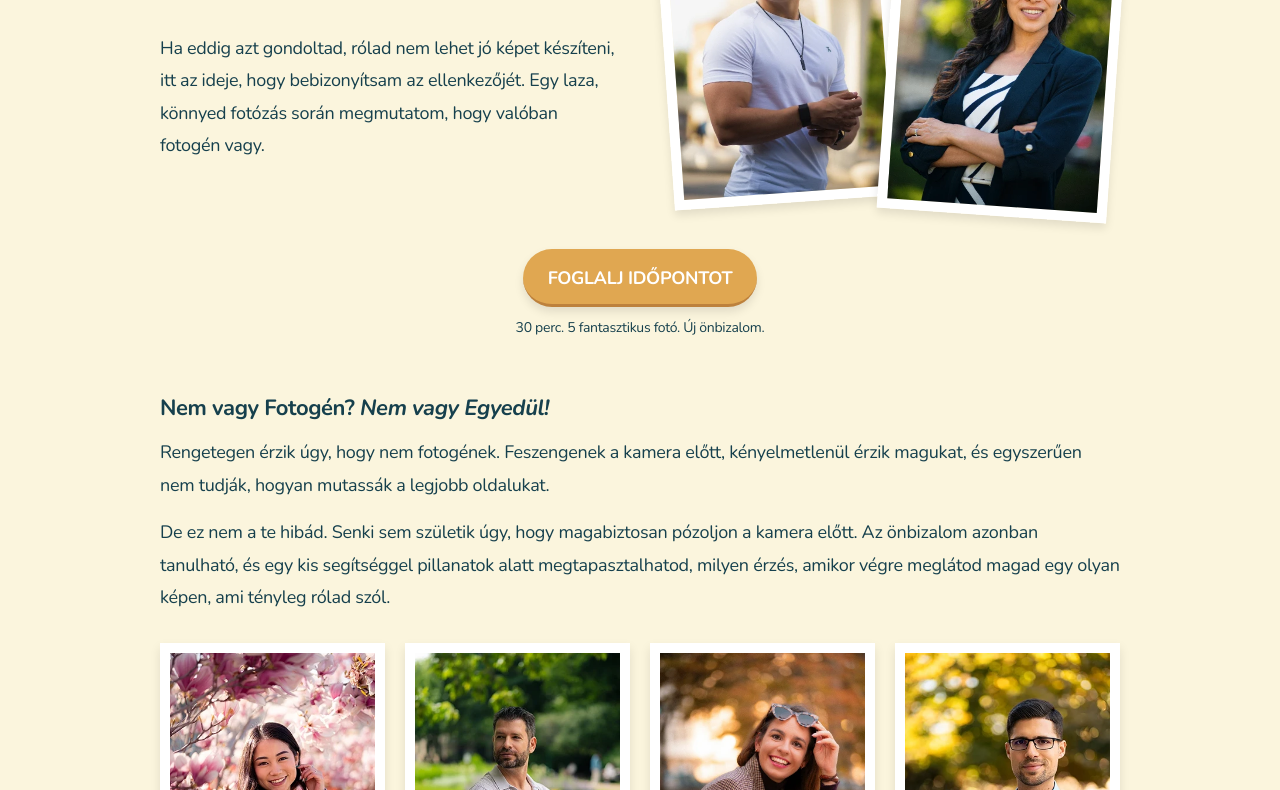
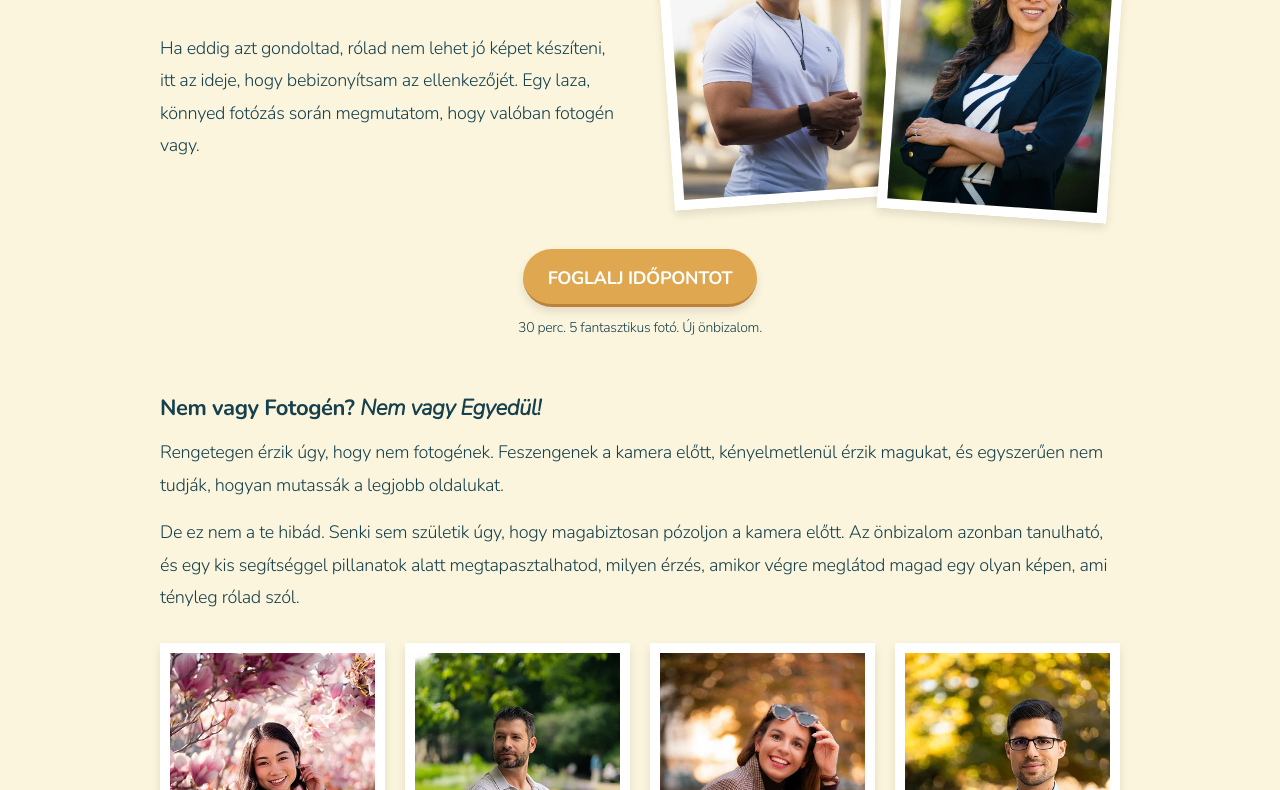
Before and after one commit to RolandSzaboDesign/MindenkiFotogen, an Eleventy site: page src/pages/home.html in a window 1280 px wide. Shown: the part 250-1040 px from the top of the page. Built offline with nearby package versions, Linux system fonts and the light colour scheme; Eleventy itself is replaced by a stand-in of ours; files that its build step writes are made by us from their sources.

Commit message:
v1.07
Hosting webfonts locally

```diff
--- a/src/_includes/base.html
+++ b/src/_includes/base.html
@@ -2,18 +2,13 @@
 <html lang="hu">
 	<head>
 		<meta charset="utf-8">
-		<title>{{ title }} | Mindenki Fotogén</title>
+		<title>{% if title %}{{ title }} | {% endif %}Mindenki Fotogén</title>
 		<meta name="viewport" content="width=device-width, initial-scale=1.0">
 		<meta http-equiv="X-UA-Compatible" content="ie=edge">
 		<meta name="description" content="{{ description | default: 'Mindenki fotogén. Egy laza, 30 perces fotózáson segítek megtalálni a legjobb oldalad, és olyan képeket készítünk, amikre büszke lehetsz.' }}">
 
 		<!-- Styles -->
 		<link rel="stylesheet" href="/assets/css/style.css">
-
-		<!-- Google Fonts -->
-		<link rel="preconnect" href="https://fonts.googleapis.com">
-		<link rel="preconnect" href="https://fonts.gstatic.com" crossorigin>
-		<link href="https://fonts.googleapis.com/css2?family=Nunito:ital,wght@0,200..1000;1,200..1000&display=swap" rel="stylesheet">
 
 		<!-- Favicons -->
 		<link rel="icon" type="image/png" href="/assets/favicons/favicon-96x96.png" sizes="96x96">
--- a/src/assets/css/style.css
+++ b/src/assets/css/style.css
@@ -41,6 +41,50 @@ textarea:not([rows]) { min-height: 10em; }
 	:root {
 		--spacing: 1.5rem;
 	}
+}
+
+
+
+/* WEBFONTS */
+
+@font-face {
+	font-display: swap;
+	font-family: 'Nunito';
+	font-style: normal;
+	font-weight: 300;
+	src: url('../webfonts/nunito-v26-latin_latin-ext-300.woff2') format('woff2');
+}
+
+@font-face {
+	font-display: swap;
+	font-family: 'Nunito';
+	font-style: italic;
+	font-weight: 300;
+	src: url('../webfonts/nunito-v26-latin_latin-ext-300italic.woff2') format('woff2');
+}
+
+@font-face {
+	font-display: swap;
+	font-family: 'Nunito';
+	font-style: normal;
+	font-weight: 400;
+	src: url('../webfonts/nunito-v26-latin_latin-ext-regular.woff2') format('woff2');
+}
+
+@font-face {
+	font-display: swap;
+	font-family: 'Nunito';
+	font-style: normal;
+	font-weight: 700;
+	src: url('../webfonts/nunito-v26-latin_latin-ext-700.woff2') format('woff2');
+}
+
+@font-face {
+	font-display: swap;
+	font-family: 'Nunito';
+	font-style: normal;
+	font-weight: 800;
+	src: url('../webfonts/nunito-v26-latin_latin-ext-800.woff2') format('woff2');
 }
 
 
--- a/src/pages/home.html
+++ b/src/pages/home.html
@@ -45,7 +45,7 @@ description: "Mindenki fotogén. Egy laza, 30 perces fotózáson segítek megtal
 				</div>
 			</div>
 			<div class="btn-container">
-				<a class="btn-container__button button" href="mailto:hi@rolandszabo.photo">Foglalj Időpontot</a>
+				<a class="btn-container__button button" href="https://www.instagram.com/rolandszabo.photo/">Foglalj Időpontot</a>
 				<p class="btn-container__tagline">30 perc. 5 fantasztikus fotó. Új önbizalom.</p>
 			</div>
 		</div>
@@ -141,7 +141,7 @@ description: "Mindenki fotogén. Egy laza, 30 perces fotózáson segítek megtal
 				</div>
 			</article>
 			<div class="btn-container">
-				<a class="btn-container__button button" href="mailto:hi@rolandszabo.photo">Foglalj Időpontot</a>
+				<a class="btn-container__button button" href="https://www.instagram.com/rolandszabo.photo/">Foglalj Időpontot</a>
 				<p class="btn-container__tagline">Keress bátran, szívesen segítek eldönteni, hogy ez-e számodra a legjobb választás.</p>
 			</div>
 		</div>
```
Also changed, not shown: src/pages/about.html (+1 -1 lines), src/pages/legal.html (+1 -1 lines), src/pages/reviews.html (+1 -1 lines), src/assets/webfonts/nunito-v26-latin_latin-ext-300.woff2 (added), src/assets/webfonts/nunito-v26-latin_latin-ext-300italic.woff2 (added), src/assets/webfonts/nunito-v26-latin_latin-ext-700.woff2 (added), src/assets/webfonts/nunito-v26-latin_latin-ext-800.woff2 (added), src/assets/webfonts/nunito-v26-latin_latin-ext-regular.woff2 (added).
